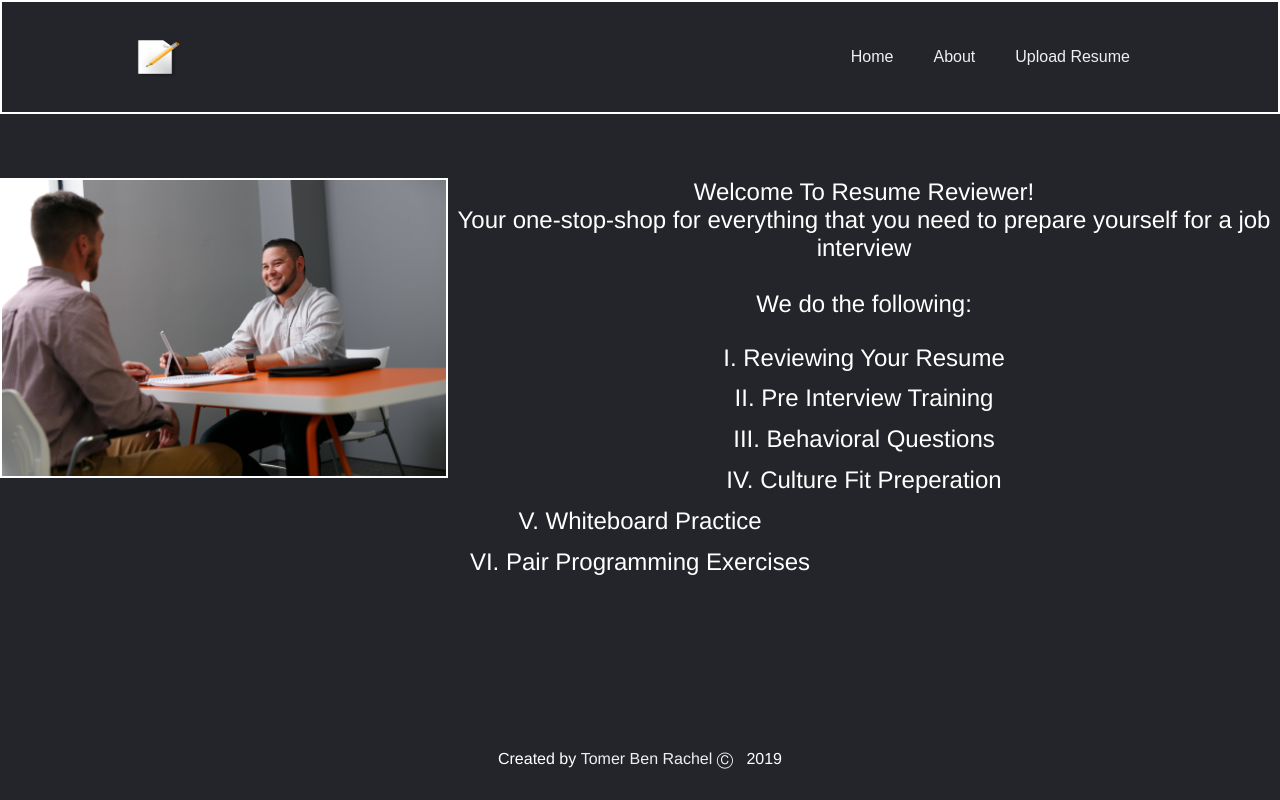
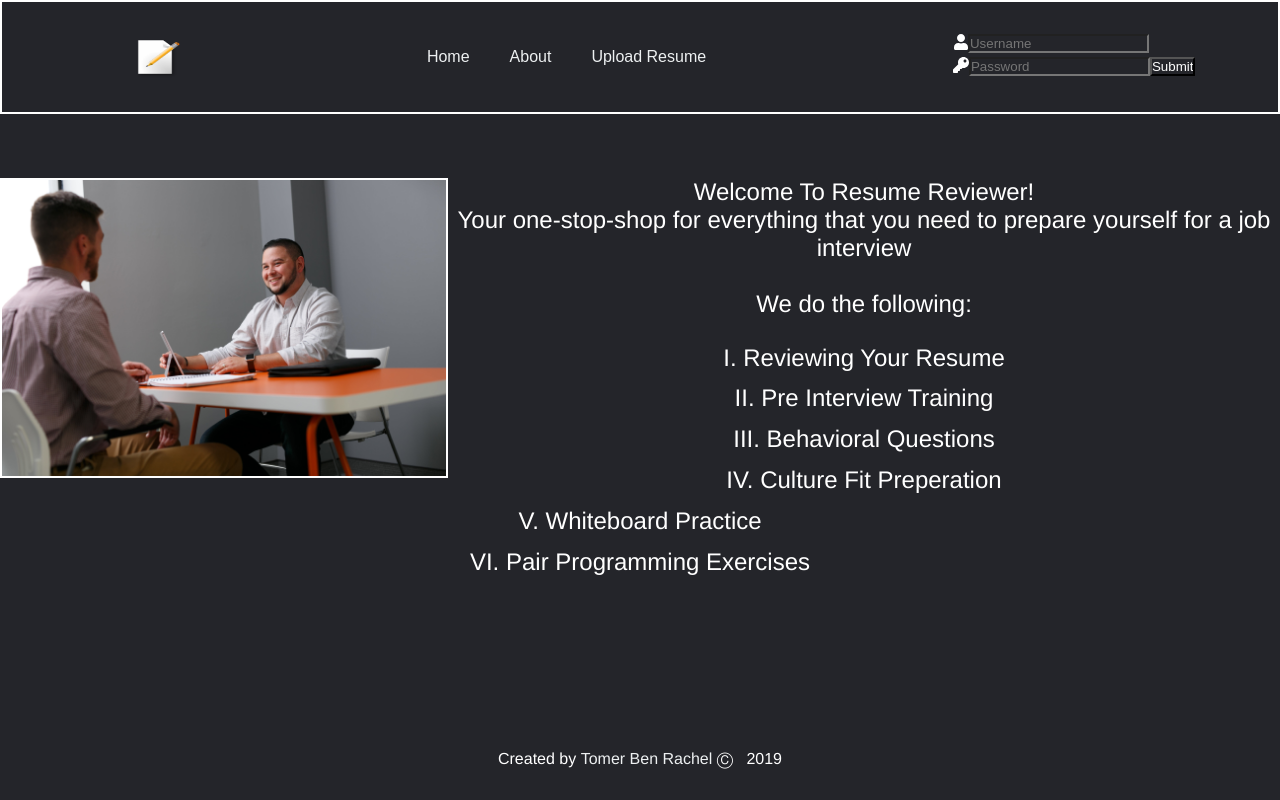
Before and after one commit to TomerPacific/resume-reviewer, a Vue app: page / in a window 1280 px wide. Built offline with nearby package versions, Linux system fonts and the light colour scheme; no server answers.

Commit message:
resume-reviewer adding UI for login

```diff
--- a/src/components/AppNav.vue
+++ b/src/components/AppNav.vue
@@ -6,6 +6,13 @@
         <li><router-link to="/about">About</router-link></li>
         <li><router-link to="/file">Upload Resume</router-link></li>
     </ul>
+    <div id="login">
+      <form>
+        <i class="fas fa-user"></i><input type="text" value="" placeholder="Username"> <br>
+        <i class="fas fa-key"></i><input type="password" value="" placeholder="Password">
+        <input type="submit" value="Submit" id="submit_btn">
+      </form>
+    </div>
 </header>
 </template>
 
@@ -63,4 +70,23 @@
     height: 50px;
   }
 
+  #login {
+    color: white;
+  }
+
+  #login form input {
+    display: inline-block;
+    color: white;
+    margin-bottom: 2%;
+  }
+
+  ::-webkit-input-placeholder, :-ms-input-placeholder, ::-moz-placeholder, ::placeholder {
+    color: white;
+  }
+
+  #submit_btn {
+    position: absolute;
+    right: 5;
+  }
+
 </style>
```
